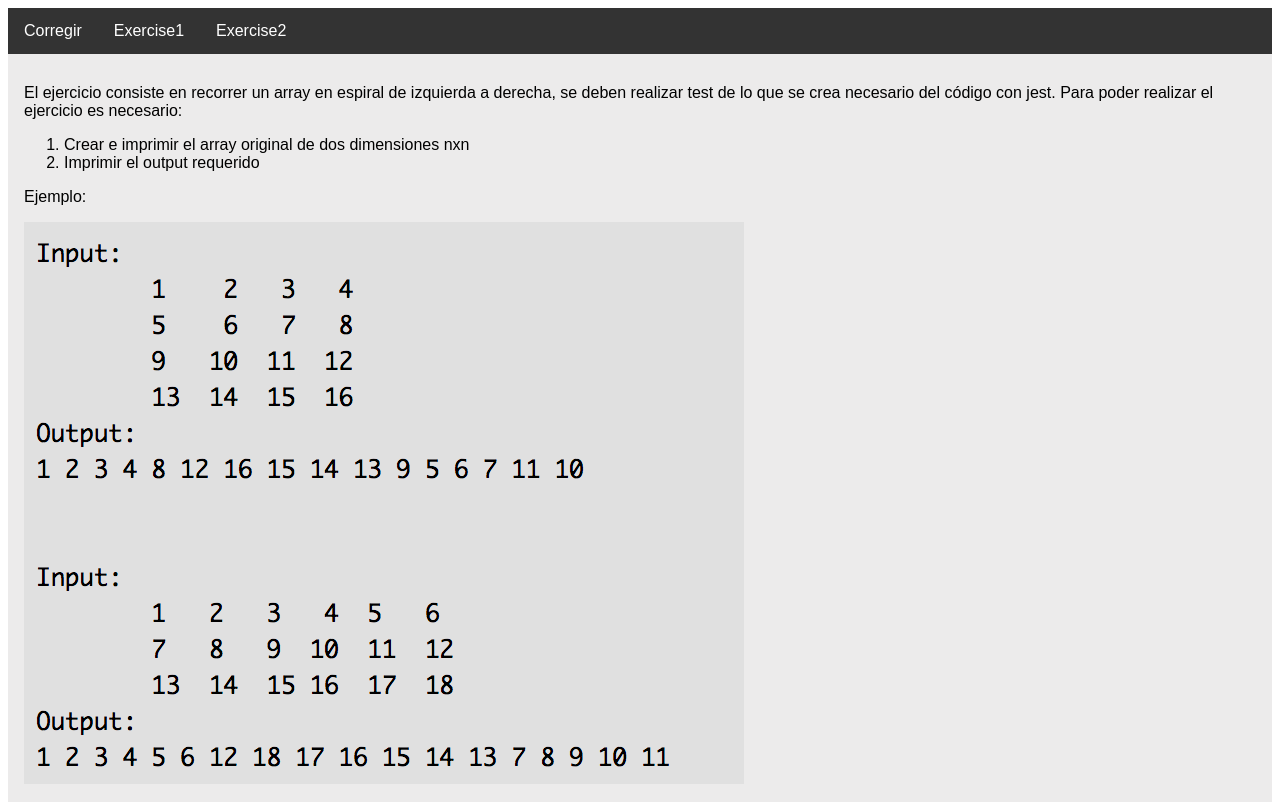
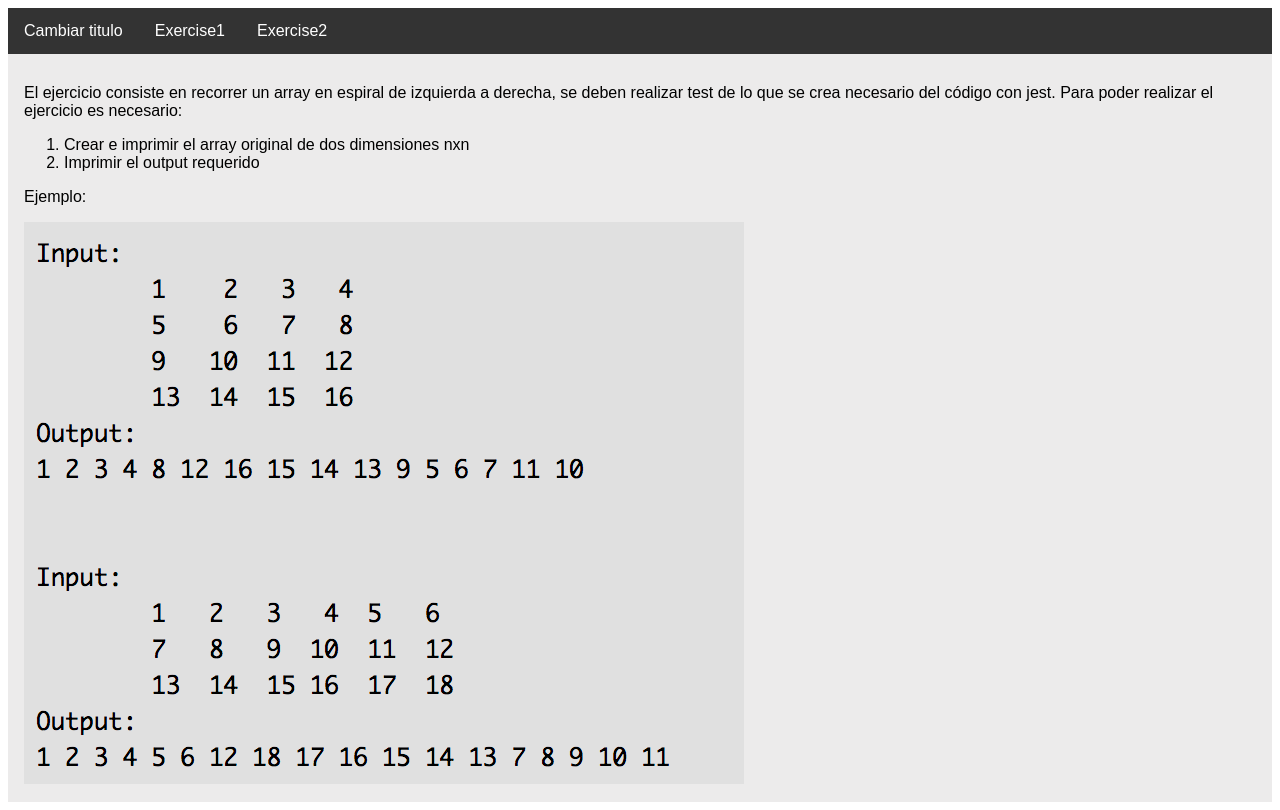
Before and after one commit to xjose97x/kataReact, a React app: page / in a window 1280 px wide. Built offline with nearby package versions, Linux system fonts and the light colour scheme; the HTML template or start-up script is replaced by a standard one.

Commit message:
Fixed jest problems

```diff
--- a/app.js
+++ b/app.js
@@ -7,7 +7,7 @@ import morgan from 'morgan';
 import express from 'express';
 import bodyParser from 'body-parser';
 import webpack from 'webpack';
-import webpackDevServer from 'webpack-dev-server';
+import WebpackDevServer from 'webpack-dev-server';
 
 require('dotenv').config();
 
@@ -24,7 +24,7 @@ if (!port) {
 let config = require('./webpack.config.dev');
 let compiler = webpack(config);
 let devPort = process.env.DEV_PORT;
-let devServer = new webpackDevServer(compiler, config.devServer);
+let devServer = new WebpackDevServer(compiler, config.devServer);
 
 devServer.listen(devPort, () => {
   console.log('webpack-dev-server is listening on port', devPort);
@@ -32,7 +32,7 @@ devServer.listen(devPort, () => {
 
 app.use(morgan('dev'));
 
-app.use(bodyParser.urlencoded({ extended: false }));
+app.use(bodyParser.urlencoded({extended: false}));
 app.use(bodyParser.json());
 
 app.use('/assets', express.static(path.join(__dirname, 'assets')));
--- a/app/Topbar/Topbar.js
+++ b/app/Topbar/Topbar.js
@@ -4,7 +4,7 @@ import Link from 'react-router-dom/Link';
 class Topbar extends Component {
   constructor(props) {
     super(props);
-    this.state = {title: 'Corregir'};
+    this.state = {title: 'Cambiar titulo'};
   }
 
   render() {
--- a/package.json
+++ b/package.json
@@ -15,7 +15,8 @@
   },
   "scripts": {
     "start": "./node_modules/.bin/babel-node ./app.js --watch ./app",
-    "test": "./node_modules/.bin/jest app --env=jsdom"
+    "test": "./node_modules/.bin/jest app",
+    "testw": "./node_modules/.bin/jest app --watch"
   },
   "dependencies": {
     "body-parser": "^1.17.0",
@@ -36,7 +37,7 @@
     "babel-plugin-transform-class-properties": "^6.24.1",
     "babel-plugin-transform-decorators-legacy": "^1.3.4",
     "babel-polyfill": "^6.23.0",
-    "babel-preset-es2015": "^6.22.0",
+    "babel-preset-env": "^1.7.0",
     "babel-preset-react": "^6.23.0",
     "babel-preset-stage-0": "^6.22.0",
     "babel-register": "^6.23.0",
@@ -53,7 +54,6 @@
     "jest": "^23.1.0",
     "less": "^2.7.2",
     "less-loader": "^2.2.3",
-    "load-grunt-tasks": "^3.5.2",
     "morgan": "^1.8.1",
     "optimize-css-assets-webpack-plugin": "^1.3.0",
     "postcss-less": "^0.15.0",
```
Also changed, not shown: .babelrc.
